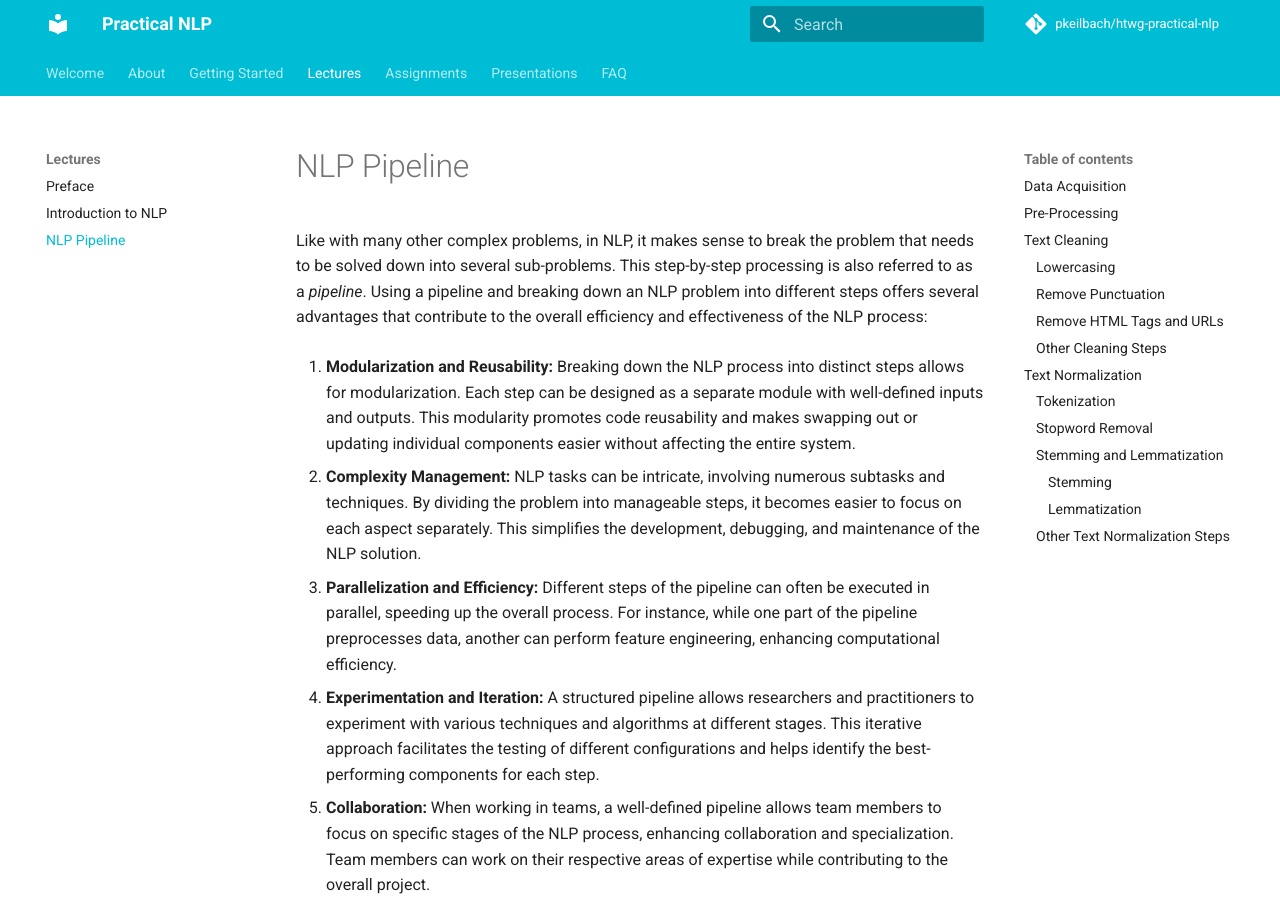
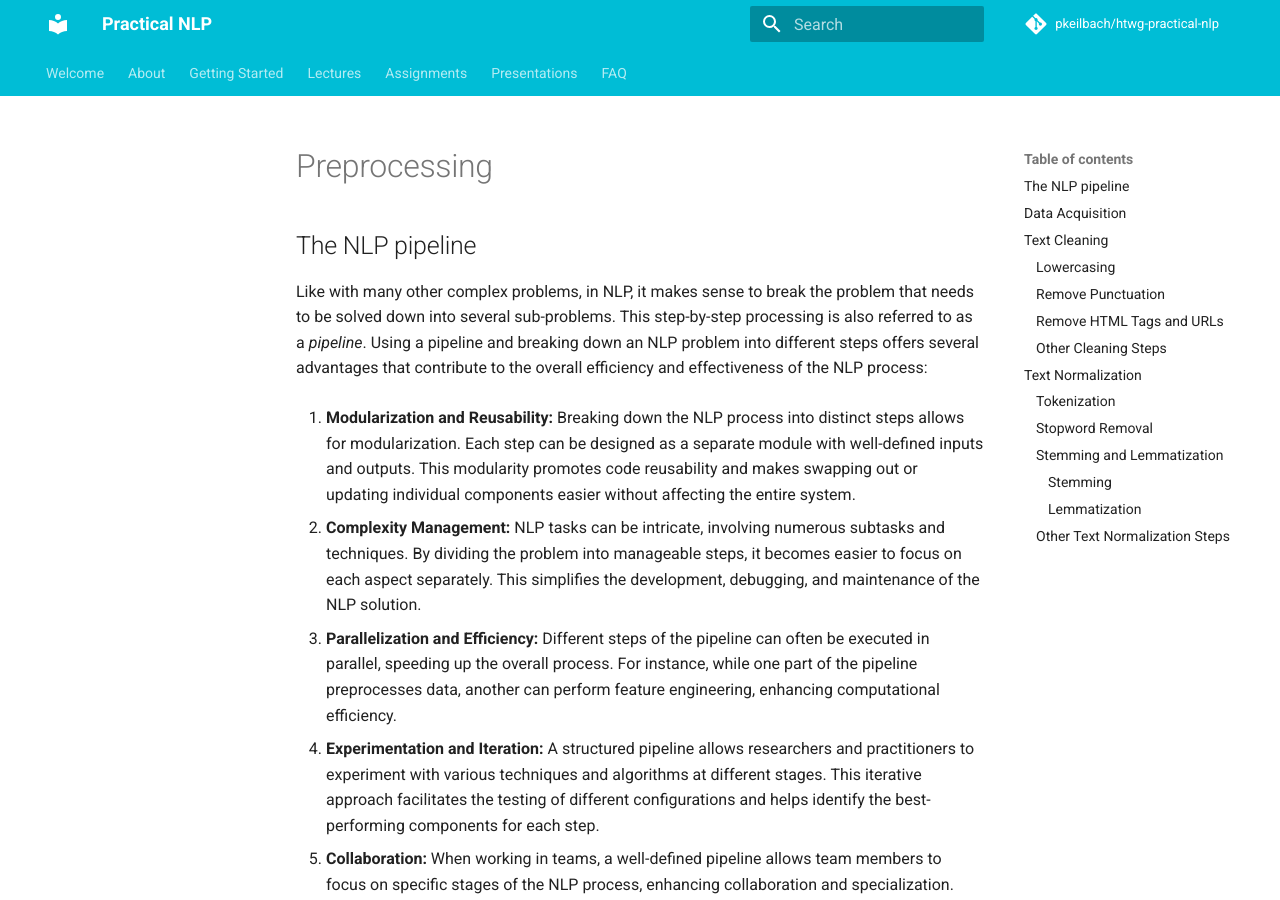
Before and after one commit to pkeilbach/htwg-practical-nlp, an MkDocs documentation site: the page built from docs/lectures/preprocessing.md, in a window 1280 px wide and 900 px high. Built offline with MkDocs 1.6.1 and Material for MkDocs 9.7.7, drawn with Linux system fonts in a browser that asks for light colours; comment, search, counter and statistics services are not loaded.

Commit message:
Minor updates for lecture (#35)

````diff
--- a/docs/lectures/nlp_pipeline.md
+++ b/docs/lectures/preprocessing.md
@@ -1,4 +1,6 @@
-# NLP Pipeline
+# Preprocessing
+
+## The NLP pipeline
 
 Like with many other complex problems, in NLP, it makes sense to break the problem that needs to be solved down into several sub-problems.
 This step-by-step processing is also referred to as a _pipeline_.
@@ -45,11 +47,10 @@
 In essence, the concept of a pipeline in NLP enhances organization, flexibility, collaboration, and maintainability throughout the development lifecycle.
 It facilitates the transformation of raw text data into valuable insights by systematically addressing the challenges specific to natural language processing tasks.
 
-<!-- prettier-ignore-start -->
 !!! info
+
     Pipeline processing can be found in many areas of machine learning and computer science in general, e.g., data engineering or DevOps.
     An NLP pipeline can be seen as an adapted machine learning pipeline, as many of its steps apply to machine learning in general.
-<!-- prettier-ignore-end -->
 
 The following figure shows a generic NLP pipeline, followed by a high-level description of each step.
 The color indicates whether the pipeline step is relevant for the course.
@@ -92,10 +93,9 @@
     After deployment, continuously monitoring the model's performance in real-world scenarios is essential.
     Suppose the model's accuracy drops or its predictions become less reliable over time due to changing patterns in the data. In that case, you might need to retrain or update the model to maintain its effectiveness.
 
-<!-- prettier-ignore-start -->
 !!! note
+
     Depending on the specific NLP task and the complexity of the data, you might need to delve deeper into each step and consider additional techniques or subtasks.
-<!-- prettier-ignore-end -->
 
 <!-- TODO
 https://docs.aws.amazon.com/wellarchitected/latest/machine-learning-lens/well-architected-machine-learning-lifecycle.html
@@ -163,12 +163,13 @@
     print("Abstract not found.")
 ```
 
-<!-- prettier-ignore-start -->
 !!! warning
+
     As you can see, it already involves quite some custom logic and pitfalls and won't work if Wikipedia decides to change the HTML element.
     Many Websites offer APIs that allow much more straightforward access to their data via HTTP call, e.g., the [Twitter API](https://developer.twitter.com/en/docs/twitter-api).
 
 !!! note
+
     While such techniques are valuable, each comes with its own challenges:
 
       - Web scraping can be legally and ethically complex and often requires a lot of custom logic
@@ -178,11 +179,9 @@
       - Data augmentation requires creativity to maintain semantic meaning.
 
 !!! tip
+
     As you may know, [kaggle](https://www.kaggle.com/) is an excellent source for browsing public datasets for various use cases.
     Also, the [Linguistic Data Consortium](https://www.ldc.upenn.edu/) has curated a [top ten list](https://catalog.ldc.upenn.edu/topten) of datasets for NLP tasks.
-<!-- prettier-ignore-end -->
-
-## Pre-Processing
 
 ## Text Cleaning
 
@@ -198,16 +197,15 @@
 'welcome to the htwg practical nlp course'
 ```
 
-<!-- prettier-ignore-start -->
 !!! warning
 
     Lowercasing is common in NLP, but it may not always be appropriate for every NLP task.
     In some cases, the case of the text may carry valuable information, such as in tasks related to named entity recognition, where distinguishing between "US" (the country) and "us" (the pronoun) is essential.
 
 !!! info
+
     Depending on the use case, you may need to do other string operations.
     Python offers a lot of useful [string methods](https://docs.python.org/3/library/stdtypes.html#string-methods) to work with text data.
-<!-- prettier-ignore-end -->
 
 ### Remove Punctuation
 
@@ -233,11 +231,10 @@
 
 Usually, it's also a good idea to remove URLs, as they often contain random characters and symbols and, therefore, add noise to the text.
 
-<!-- prettier-ignore-start -->
 !!! note
+
     While you could also achieve it with a simple regex `re.sub(r'<.*?>', '', html)`, it might not cover all edge cases and HTML entities like, e.g., `&nsbm`.
     Therefore, using a well-established library for such tasks is generally a better approach.
-<!-- prettier-ignore-end -->
 
 ### Other Cleaning Steps
 
@@ -261,10 +258,9 @@
 At this stage, the text most likely still contains morphological variants of the same word, like conjunctions, plural, tenses, etc.
 Text normalization steps aim to bring the text into a standardized form.
 
-<!-- prettier-ignore-start -->
 !!! example
+
     For information retrieval or information extraction about the US, we might want to see information from documents, whether they mention the US or the USA.
-<!-- prettier-ignore-end -->
 
 ### Tokenization
 
@@ -289,12 +285,11 @@
 ['Salvatore has the best pizza in town.', 'You should try the Calabrese.', "It's my favorite."]
 ```
 
-<!-- prettier-ignore-start -->
 !!! info
+
     Which tokenizer to use can be a crucial decision for your NLP project.
     The code example above uses NLTK's [default word tokenizer](https://www.nltk.org/api/nltk.tokenize.html#nltk.tokenize.word_tokenize), but others are available.
     Please consider the [API reference](https://www.nltk.org/api/nltk.tokenize.html#submodules) of NLTK's tokenize module for more information.
-<!-- prettier-ignore-end -->
 
 ### Stopword Removal
 
@@ -331,10 +326,9 @@
 ['happili', 'fli', 'feet', 'deni', 'sensat', 'airlin', 'cat', 'hous', 'agre', 'better']
 ```
 
-<!-- prettier-ignore-start -->
 !!! warning
+
     Stemming algorithms use heuristic rules to perform these transformations, which can lead to over-stemming (reducing words too aggressively) or under-stemming (not reducing words enough).
-<!-- prettier-ignore-end -->
 
 #### Lemmatization
 
@@ -356,11 +350,10 @@
 Stemming is faster but might result in less linguistically accurate roots, while lemmatization is more accurate but can be slower due to its linguistic analysis.
 The choice between these techniques depends on the specific NLP task and the desired trade-off between speed and accuracy.
 
-<!-- prettier-ignore-start -->
 !!! note
+
     Note that we require the POS tag as a second argument for NLTK's [`WordNetLemmatizer`](https://www.nltk.org/api/nltk.stem.wordnet.html#nltk.stem.wordnet.WordNetLemmatizer.lemmatize).
     This is why we use the [Python unpacking operator `*`](https://docs.python.org/3/tutorial/controlflow.html#unpacking-argument-lists) here
-<!-- prettier-ignore-end -->
 
 ### Other Text Normalization Steps
 
````
Also changed, not shown: docs/lectures/nlp_intro.md (+3 -3 lines).
